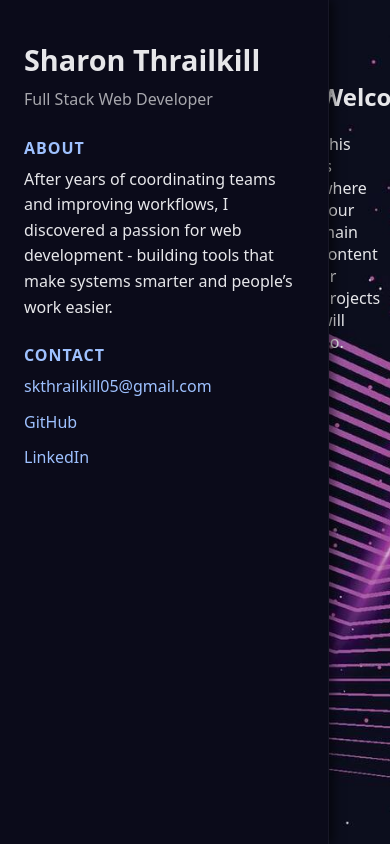
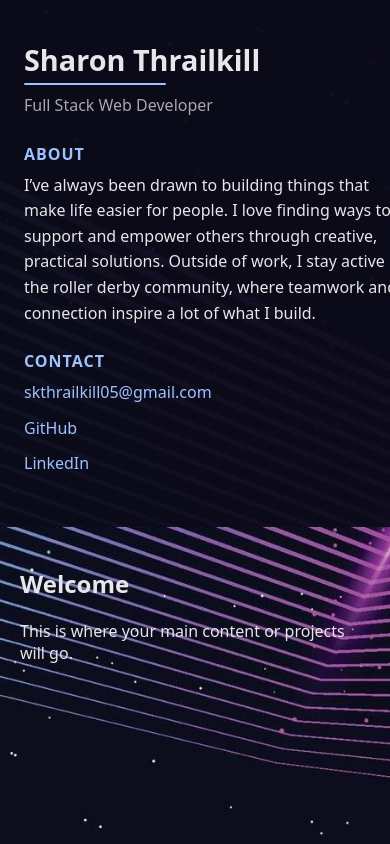
Before and after one commit to sharonkthrailkill/sharonkthrailkill.github.io, a plain HTML site: page index.html in a window 390 px wide. Shown: the top 844 px of the page. Drawn offline with Linux system fonts and the light colour scheme.

Commit message:
adjusting about me section

```diff
--- a/index.html
+++ b/index.html
@@ -14,7 +14,7 @@
 
   <section class="about">
     <h2>About</h2>
-    <p>After years of coordinating teams and improving workflows, I discovered a passion for web development - building tools that make systems smarter and people’s work easier.</p>
+    <p>I’ve always been drawn to building things that make life easier for people. I love finding ways to support and empower others through creative, practical solutions. Outside of work, I stay active in the roller derby community, where teamwork and connection inspire a lot of what I build.</p>
   </section>
 
   <section class="contact">
--- a/style.css
+++ b/style.css
@@ -14,8 +14,8 @@ body {
 }
 
 .sidebar {
-  background-color: #0b0b1a;
-  width: 280px;
+  background-color: rgba(11, 11, 26, 0.95);
+  width: 300px;
   padding: 40px 24px;
   box-shadow: 4px 0 10px rgba(0, 0, 0, 0.6);
   border-right: 1px solid rgba(255, 255, 255, 0.05);
@@ -60,6 +60,38 @@ body {
 }
 
 .content {
-  margin-left: 280px;
+  margin-left: 300px;
   padding: 60px 40px;
 }
+
+@media (max-width: 700px) {
+  .sidebar {
+    position: relative;
+    width: 100%;
+    height: auto;
+    box-shadow: none;
+    border-right: none;
+  }
+
+  .content {
+    margin-left: 0;
+    padding: 20px;
+  }
+}
+
+.sidebar h1 {
+  position: relative;
+  display: inline-block;
+  padding-bottom: 6px;
+}
+
+.sidebar h1::after {
+  content: "";
+  position: absolute;
+  bottom: 0;
+  left: 0;
+  width: 60%;
+  height: 2px;
+  background: #9ec1ff;
+  border-radius: 2px;
+}
```
